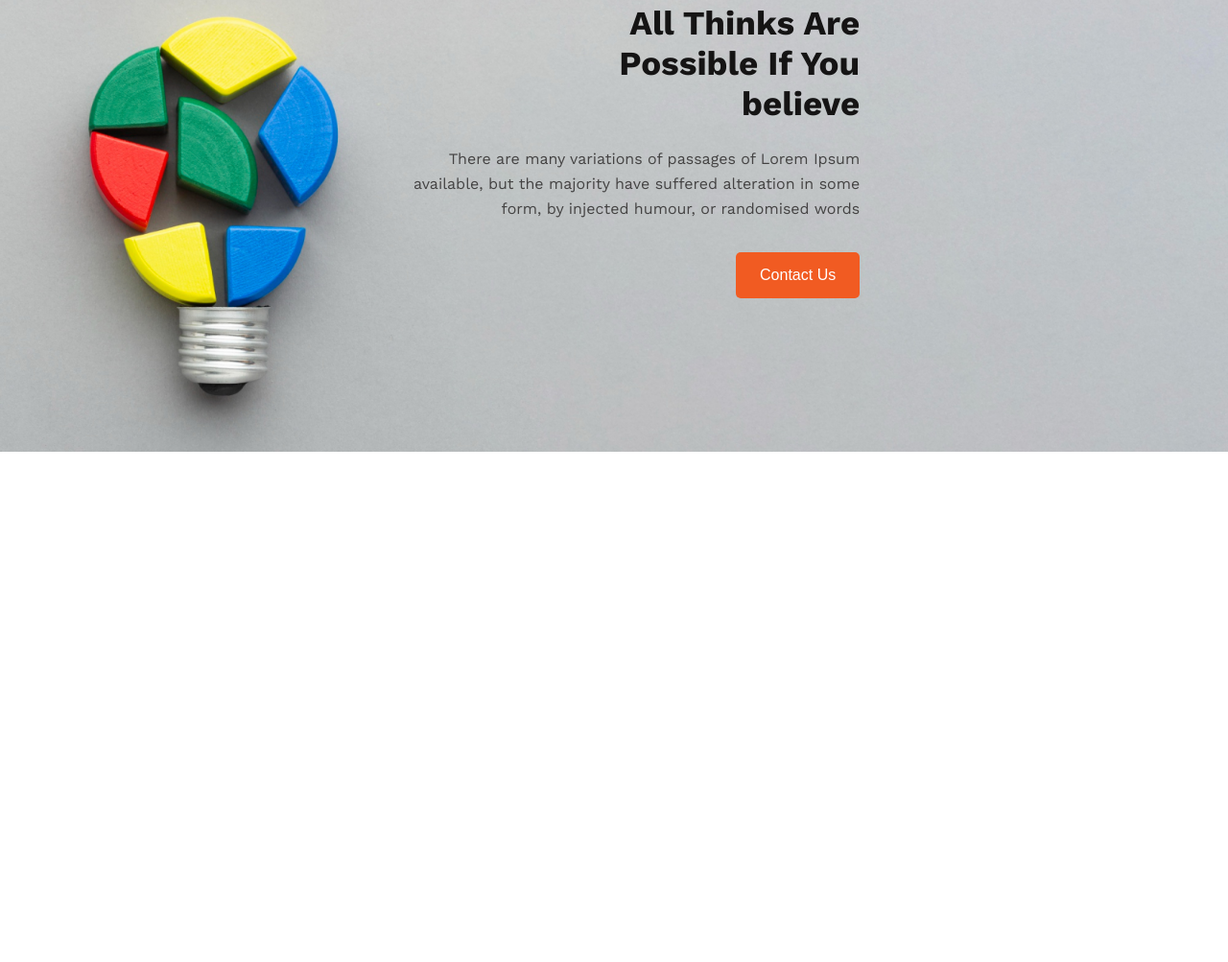
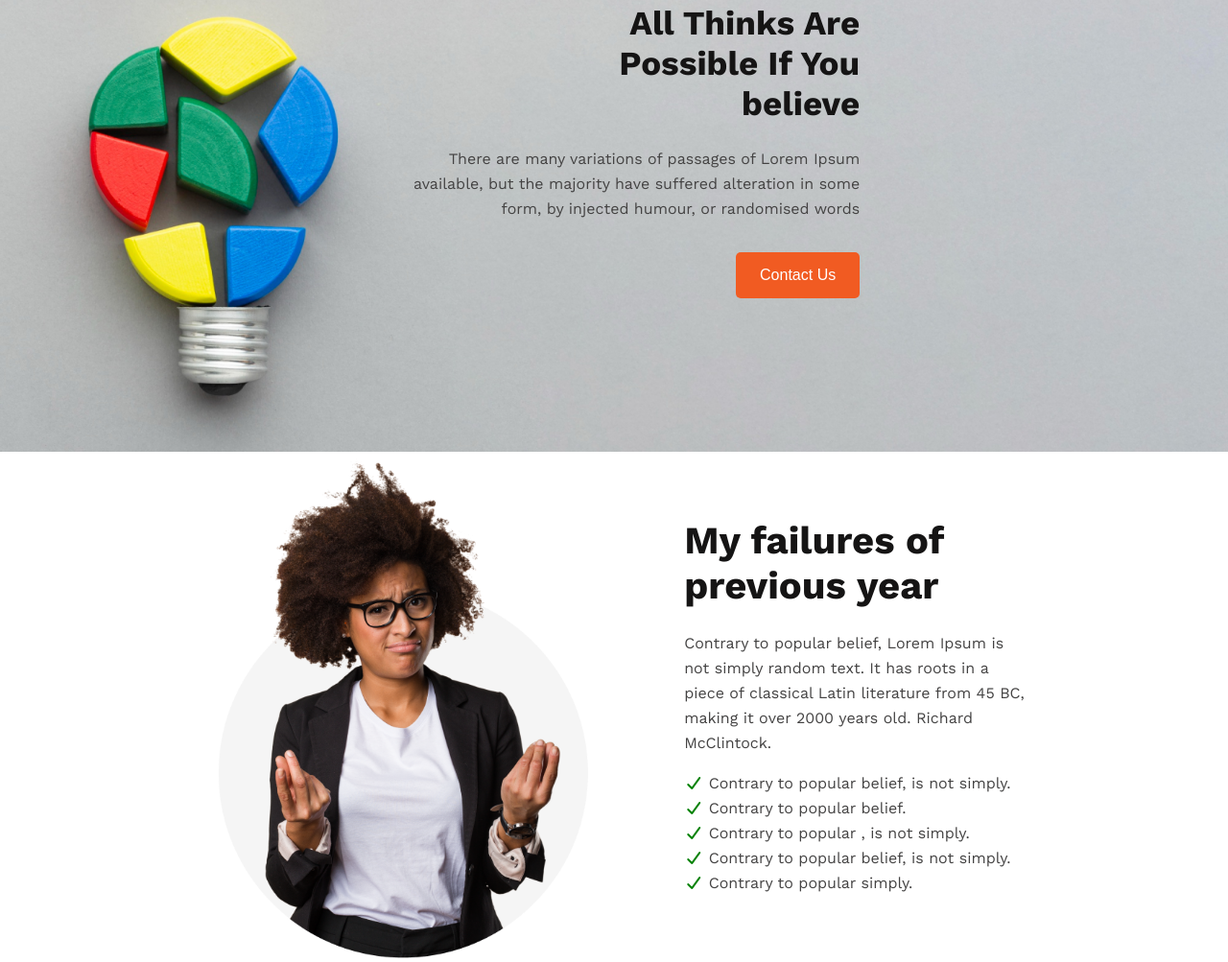
Before and after one commit to rahul-tech1234/new_year_new_me-re, a plain HTML site: page index.html in a window 1280 px wide. Shown: the part 112-1115 px from the top of the page at 96% size. Before the commit the page ends 800 px from the top, so only its background shows below. Drawn offline with nearby package versions, Linux system fonts and the light colour scheme.

Commit message:
design profile section according figma

```diff
--- a/index.html
+++ b/index.html
@@ -7,6 +7,7 @@
     <link rel="preconnect" href="https://fonts.googleapis.com">
 <link rel="preconnect" href="https://fonts.gstatic.com" crossorigin>
 <link href="https://fonts.googleapis.com/css2?family=Work+Sans:ital,wght@0,100..900;1,100..900&display=swap" rel="stylesheet">
+<link rel="stylesheet" href="https://cdnjs.cloudflare.com/ajax/libs/font-awesome/7.0.1/css/all.min.css" integrity="sha512-2SwdPD6INVrV/lHTZbO2nodKhrnDdJK9/kg2XD1r9uGqPo1cUbujc+IYdlYdEErWNu69gVcYgdxlmVmzTWnetw==" crossorigin="anonymous" referrerpolicy="no-referrer" />
     <link rel="stylesheet" href="style.css">
 </head>
 <body class="work-sans">
@@ -19,5 +20,25 @@
             </div>
         </div>
     </header>
+    <main>
+        <section id="profile">
+            <div class="profile_container display_flex">
+                <div class="profile_img">
+                    <img src="images/person.png" alt="">
+                </div>
+                <div class="experience">
+                    <h2 class="profile_heading">My failures of previous year</h2>
+                    <p class="profile_details">Contrary to popular belief, Lorem Ipsum is not simply random text. It has roots in a piece of classical Latin literature from 45 BC, making it over 2000 years old. Richard McClintock.</p>
+                    <ul>
+                        <li><i class="fa-solid fa-check"></i> Contrary to popular belief, is not simply.</li>
+                        <li><i class="fa-solid fa-check"></i> Contrary to popular belief.</li>
+                        <li><i class="fa-solid fa-check"></i> Contrary to popular , is not simply.</li>
+                        <li><i class="fa-solid fa-check"></i> Contrary to popular belief, is not simply.</li>
+                        <li><i class="fa-solid fa-check"></i> Contrary to popular simply.</li>
+                    </ul>
+                </div>
+            </div>
+        </section>
+    </main>
 </body>
 </html>
--- a/style.css
+++ b/style.css
@@ -4,7 +4,9 @@
     box-sizing: border-box;
 }
 /* common css */
-
+img {
+    width: 100%;
+}
 .work-sans{
     font-family: "Work Sans", sans-serif;
     font-optical-sizing: auto;
@@ -12,6 +14,7 @@
 .display_flex{
     display: flex;
     align-items: center;
+    justify-content: center;
 }
 .btn{
     font-size: 16px;
@@ -22,6 +25,12 @@
     border: none;
     border-radius: 5px;
     margin: 32px 0 160px  0;
+}
+ul {
+    list-style-type: none;
+}
+i{
+    color: green
 }
 /* main css */
 header{
@@ -51,3 +60,35 @@ header{
     font-weight: 300px;
     color:#444343
 }
+#profile{
+    width: 67%;
+    max-width: 1072px;
+    margin: 0 auto;
+}
+#profile .profile_container{
+    gap: 87px;
+}
+#profile .profile_img img{
+    width: 415px;
+}
+#profile .experience{
+    width: 416px;
+}
+.experience .profile_heading{
+    font-size: 40px;
+    font-weight: bold;
+    color: #151414;
+    margin-bottom: 24px;
+}
+.experience .profile_details{
+    font-size: 16px;
+    font-weight: 200px;
+    line-height: 26px;
+    color: #444343;
+    margin-bottom: 16px;
+}
+.experience  ul li {
+    font-size: 16px;
+    line-height: 26px;
+    color:#444343;
+}
```
